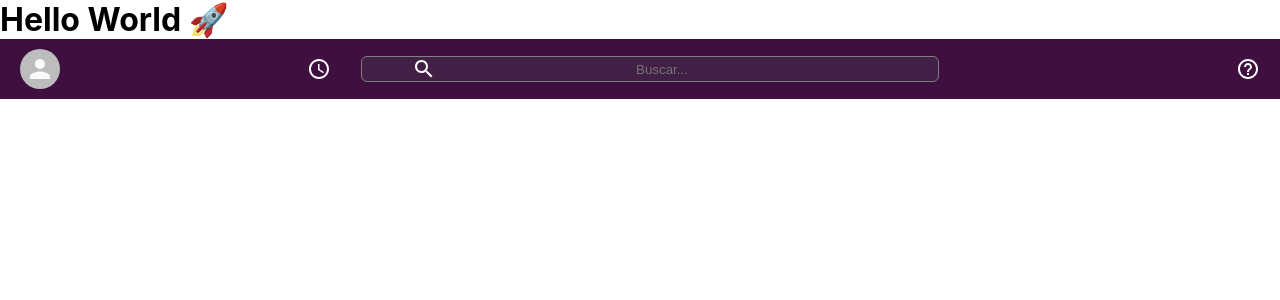
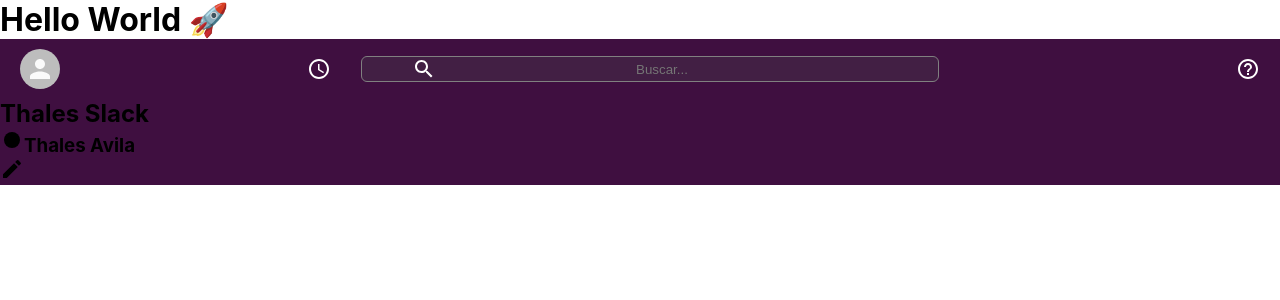
Before and after one commit to ThalesAvila/slack-clone, a React (Create React App) app: page / in a window 1280 px wide. Shown: the top 300 px of the page. Built offline with nearby package versions, Linux system fonts and the light colour scheme.

Commit message:
WIP: sidebar__header

```diff
--- a/src/App.jsx
+++ b/src/App.jsx
@@ -1,16 +1,17 @@
 import React from "react";
 import "./App.css";
 import Header from "./Header";
+import Sidebar from "./Sidebar";
 
 function App() {
   return (
     // BEM naming convention
     <div className="app">
       <h1>Hello World {`\u{1F680}`}</h1>
-      {/* HEADER */}
       <Header />
-      {/* SIDEBAR */}
-      {/* React-Router -> Chat screen */}
+      <div className="app__body">
+        <Sidebar />
+      </div>
     </div>
   );
 }
--- /dev/null
+++ b/src/Sidebar.css
@@ -0,0 +1,3 @@
+.sidebar {
+  background-color: var(--slack-color);
+}
--- /dev/null
+++ b/src/Sidebar.jsx
@@ -0,0 +1,23 @@
+import React from "react";
+import "./Sidebar.css";
+import FiberManualRecordIcon from "@material-ui/icons/FiberManualRecord";
+import CreateIcon from "@material-ui/icons/Create";
+
+function Sidebar() {
+  return (
+    <div className="sidebar">
+      <div className="sidebar__header">
+        <div className="sidebar__info">
+          <h2>Thales Slack</h2>
+          <h3>
+            <FiberManualRecordIcon />
+            Thales Avila
+          </h3>
+        </div>
+        <CreateIcon />
+      </div>
+    </div>
+  );
+}
+
+export default Sidebar;
```
